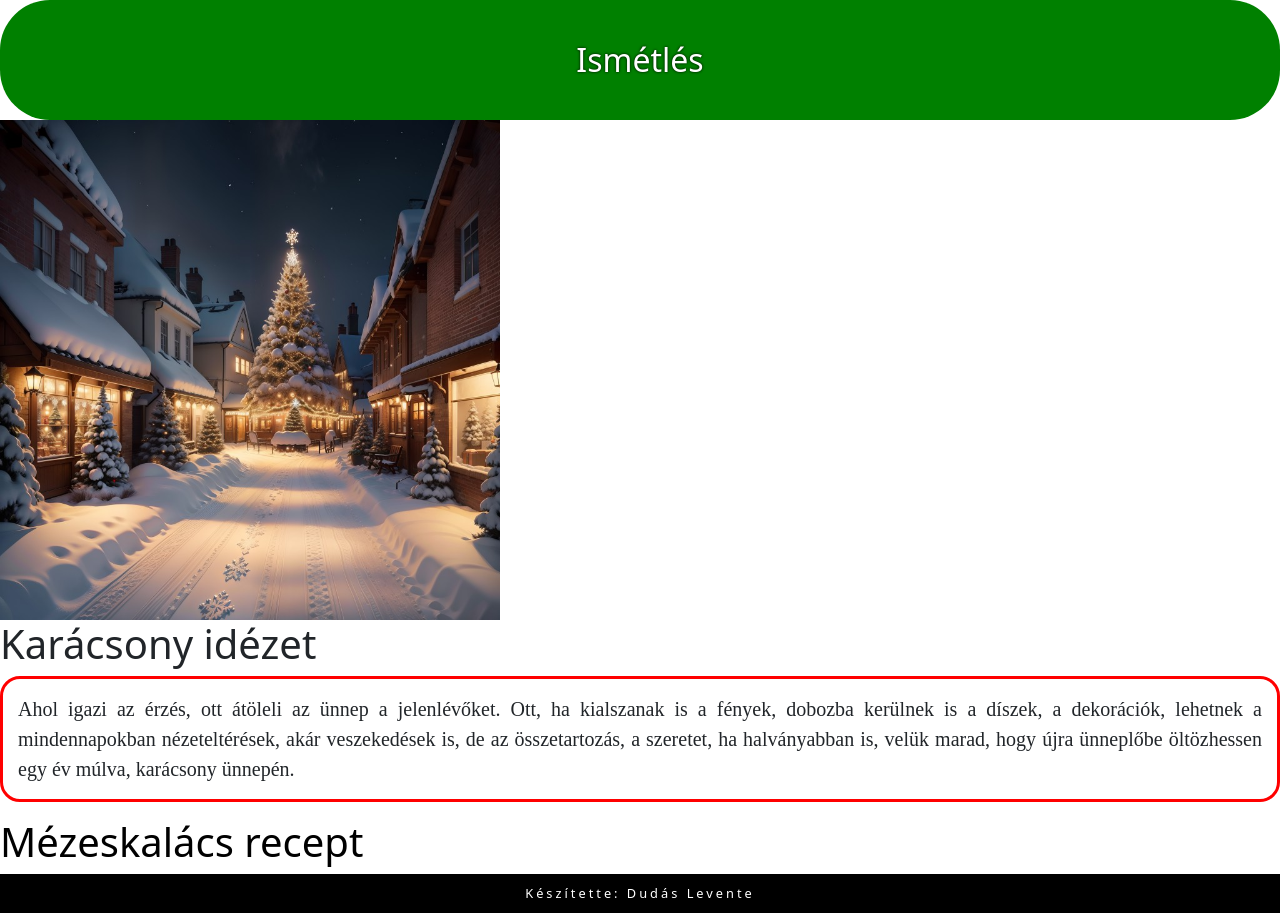
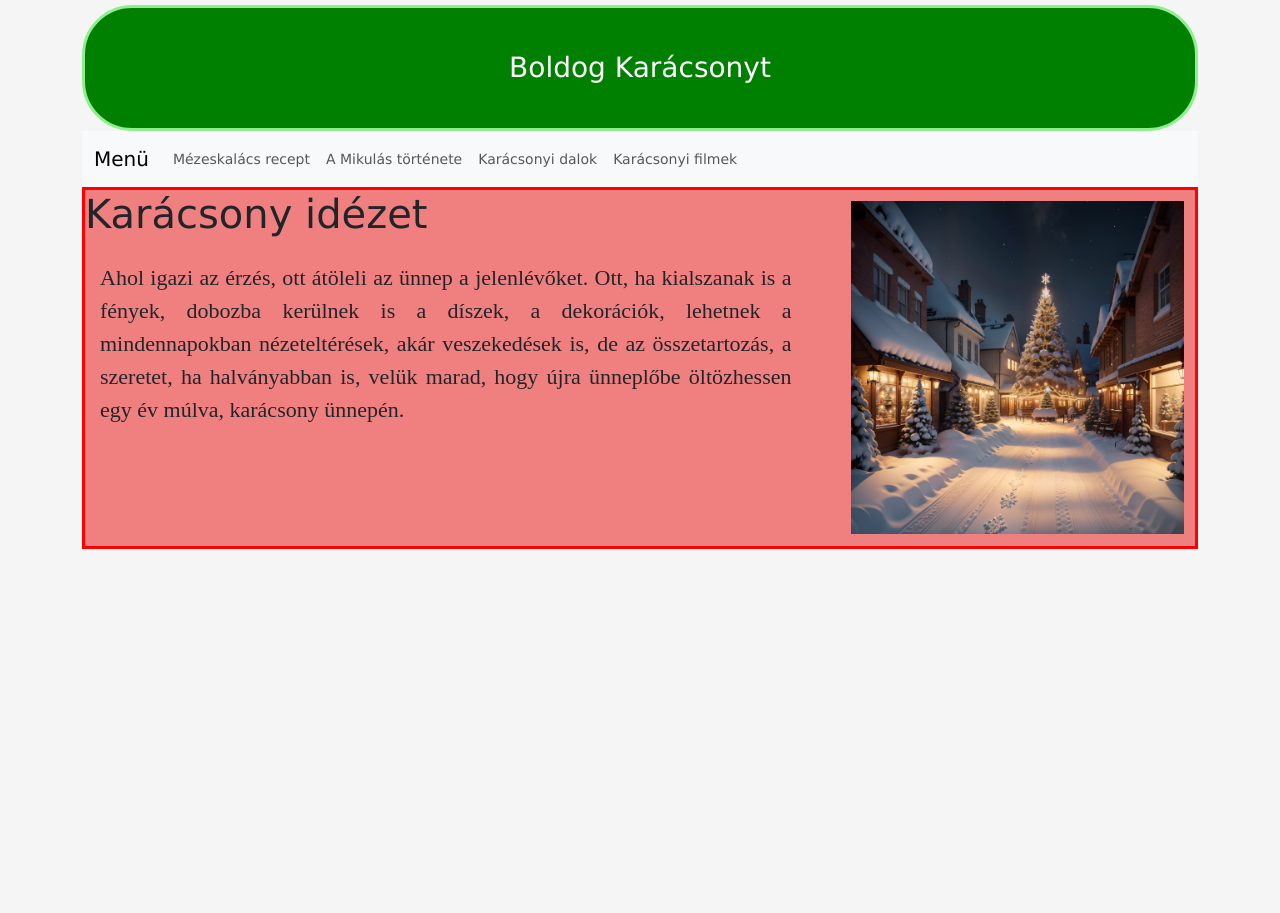
Before and after one commit to dudaslevente/IKT_ism, a plain HTML site: page index.html in a window 1280 px wide. After the commit the page ends 800 px from the top, so only its background shows below. Drawn offline with Linux system fonts and the light colour scheme.

Commit message:
Főoldal befejezése és menü elkezdése

```diff
--- a/index.html
+++ b/index.html
@@ -4,16 +4,48 @@
     <meta charset="UTF-8">
     <meta http-equiv="X-UA-Compatible" content="IE=edge">
     <meta name="viewport" content="width=device-width, initial-scale=1.0">
-    <title>Ismétlés</title>
+    <title>Karácsony</title>
+    <link rel="stylesheet" href="bootstrap.min.css">
     <link rel="stylesheet" href="style.css">
-    <link rel="stylesheet" href="bootstrap.min.css">
+
 </head>
 <body>
-    <header>Ismétlés</header>
-    <img src="karacsony.png">
-    <h1>Karácsony idézet</h1>
-    <p>Ahol igazi az érzés, ott átöleli az ünnep a jelenlévőket. Ott, ha kialszanak is a fények, dobozba kerülnek is a díszek, a dekorációk, lehetnek a mindennapokban nézeteltérések, akár veszekedések is, de az összetartozás, a szeretet, ha halványabban is, velük marad, hogy újra ünneplőbe öltözhessen egy év múlva, karácsony ünnepén.</p>
-    <h1><a href="https://streetkitchen.hu/karacsony/karacsonyi-aprosutik/klasszikus-mezeskalacs/?gclid=EAIaIQobChMIo5LY3_T8ggMV55CDBx27zAdJEAAYASAAEgKIG_D_BwE">Mézeskalács recept</a></h1>
-    <footer>Készítette: Dudás Levente</footer>
+    <div class="container">
+        <header>Boldog Karácsonyt</header>
+        <nav class="navbar navbar-expand-lg bg-body-tertiary">
+            <div class="container-fluid">
+            <a class="navbar-brand" href="#">Menü</a>
+            <button class="navbar-toggler" type="button" data-bs-toggle="collapse" data-bs-target="#navbarNav" aria-controls="navbarNav" aria-expanded="false" aria-label="Toggle navigation">
+                <span class="navbar-toggler-icon"></span>
+            </button>
+            <div class="collapse navbar-collapse" id="navbarNav">
+
+                <ul class="navbar-nav">
+                    <li class="nav-item">
+                        <a class="nav-link"  href="#">Mézeskalács recept</a>
+                    </li>
+                    <li class="nav-item">
+                        <a class="nav-link" href="#">A Mikulás története</a>
+                    </li>
+                    <li class="nav-item">
+                        <a class="nav-link" href="#">Karácsonyi dalok</a>
+                    </li>
+                    <li class="nav-item">
+                        <a class="nav-link" href="#">Karácsonyi filmek</a>
+                    </li>
+                </ul>
+            </div>
+            </div>
+        </nav>
+
+        <div class="idezet" class="box col-lg-4 col-md-6 col-sm-6 col-xs-2">
+            <img src="karacsony.png">
+            <h1>Karácsony idézet</h1>
+            <p>Ahol igazi az érzés, ott átöleli az ünnep a jelenlévőket. Ott, ha kialszanak is a fények, dobozba kerülnek is a díszek, a dekorációk, lehetnek a mindennapokban nézeteltérések, akár veszekedések is, de az összetartozás, a szeretet, ha halványabban is, velük marad, hogy újra ünneplőbe öltözhessen egy év múlva, karácsony ünnepén.</p>
+        </div>
+        <div>
+
+        </div>
+    </div>
 </body>
 </html>
--- a/style.css
+++ b/style.css
@@ -1,7 +1,8 @@
 body{
-    background-color: lightgreen;
+    background-color: whitesmoke;
     font-family: Verdana, Geneva, Tahoma, sans-serif;
     font-size: 14px;
+    padding: 5px;
 }
 
 header{
@@ -9,10 +10,10 @@ header{
     line-height: 120px;
     min-height: 120px;
     color: white;
-    text-shadow: 0 0 3px black;
     text-align: center;
     font-size: 200%;
     border-radius: 50px;
+    border: 3px solid lightgreen;
 }
 
 footer{
@@ -28,24 +29,23 @@ main{
     padding: 10px;
 }
 
-img{
-    height: 500px;
+.idezet img{
+    float: right;
+    width: 30%;
+    margin: 1%;
 }
 
-p{
+.idezet p{
     text-align: justify;
     font-family: 'Times New Roman', Times, serif;
-    font-size: 20px;
-    border: 3px solid red;
+    font-size: 22px;
     border-radius: 20px;
     padding: 15px;
+    margin-right: 35%;
 }
 
-h1 a{
-    color: black;
-    text-decoration: none;
+.idezet{
+    border: 3px solid red;
+    padding-bottom: 8%;
+    background-color: lightcoral;
 }
-
-a:hover{
-    color: red;
-}
```
